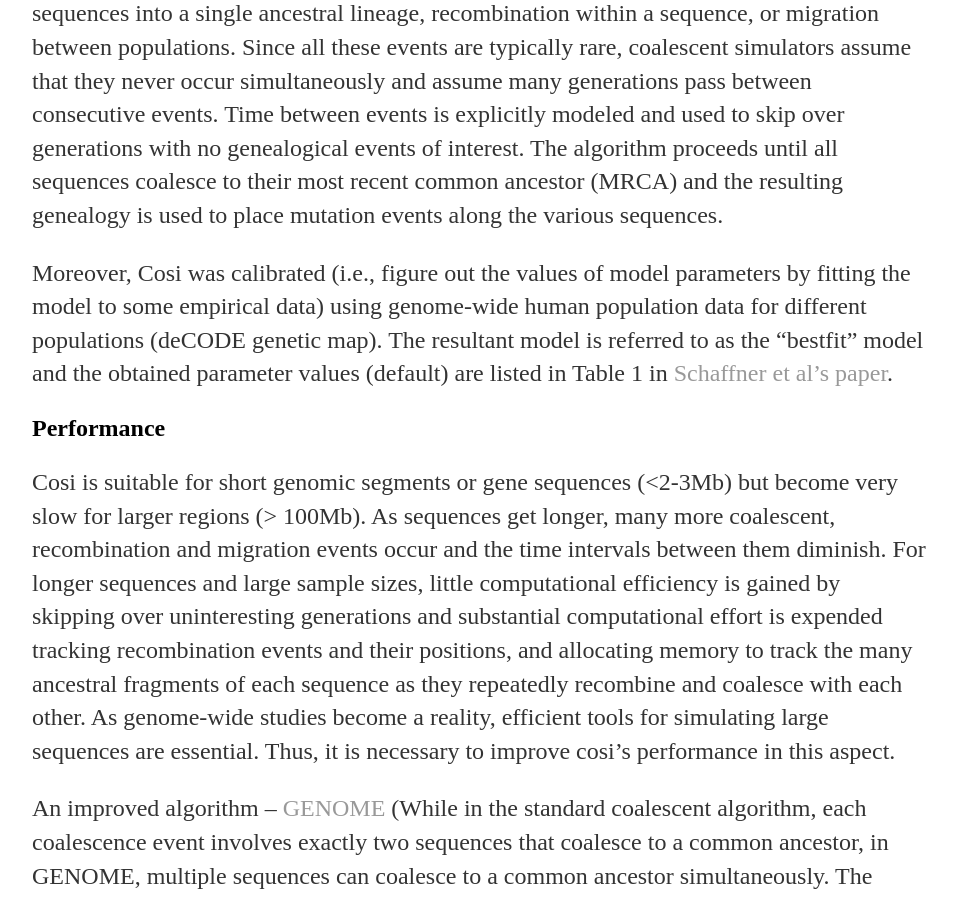
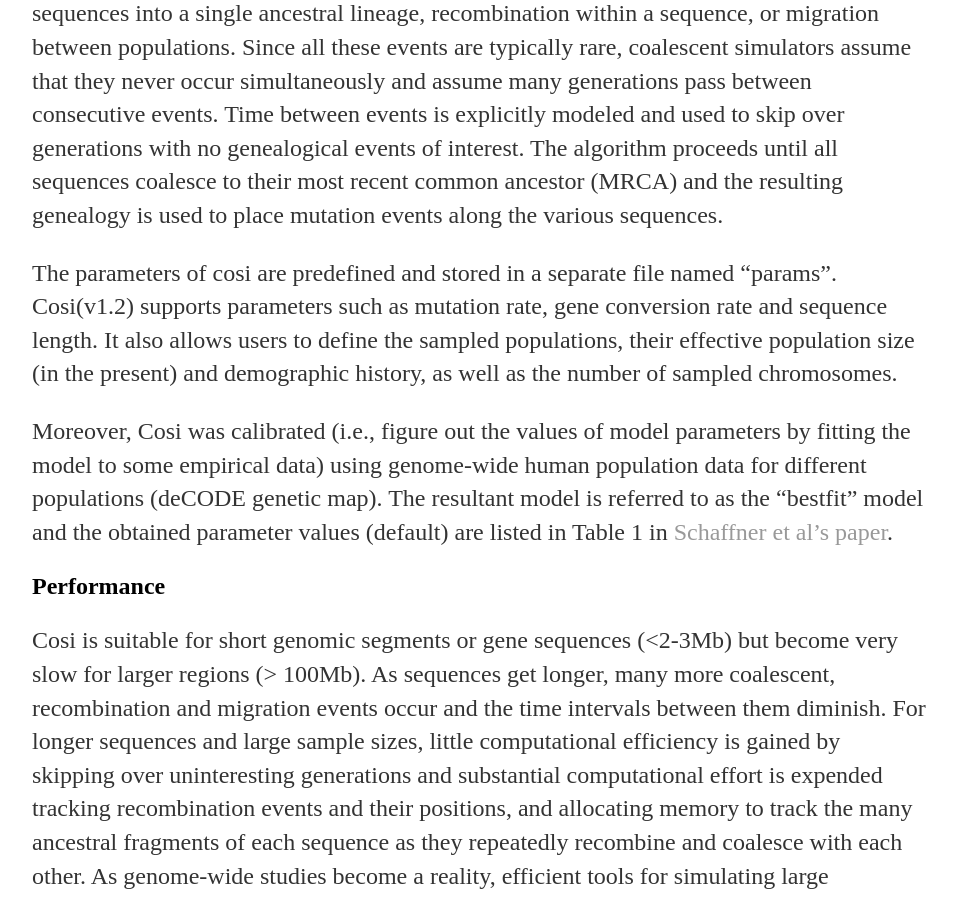
Before and after one commit to lybird300/lybird300.github.io, a Jekyll site: the page built from _posts/2015-04-04-CoJava.md, in a window 1280 px wide and 900 px high, scrolled down 483 px. Shown: the whole window, without its empty margins (160-1117 px from the left). Built offline with Jekyll 4.4.1, drawn with Linux system fonts in a browser that asks for light colours.

Commit message:
Update 2015-04-04-CoJava.md

```diff
--- a/_posts/2015-04-04-CoJava.md
+++ b/_posts/2015-04-04-CoJava.md
@@ -8,7 +8,11 @@ This post is dedicated to <a href="http://www.smithfuneralhomebroadway.com/fh/ob
 
 The <a href="https://popmodels.cancercontrol.cancer.gov/gsr/packages/cosi/">Cosi</a> program (Schaffner et al., 2005) implements a coalescent model similar to the MS program but allows for complex demographic histories and variable recombination rates. Both MS and Cosi implement the standard coalescent approach that simulates genealogical events backward in time. Simulated events typically include the coalescence of two DNA sequences into a single ancestral lineage, recombination within a sequence, or migration between populations. Since all these events are typically rare, coalescent simulators assume that they never occur simultaneously and assume many generations pass between consecutive events. Time between events is explicitly modeled and used to skip over generations with no genealogical events of interest. The algorithm proceeds until all sequences coalesce to their most recent common ancestor (MRCA) and the resulting genealogy is used to place mutation events along the various sequences.
 
+The parameters of cosi are predefined and stored in a separate file named "params". Cosi(v1.2) supports parameters such as mutation rate, gene conversion rate and sequence length. It also allows users to define the sampled populations, their effective population size (in the present) and demographic history, as well as the number of sampled chromosomes.
+
 Moreover, Cosi was calibrated (i.e., figure out the values of model parameters by fitting the model to some empirical data) using genome-wide human population data for different populations (deCODE genetic map). The resultant model is referred to as the "bestfit" model and the obtained parameter values (default) are listed in Table 1 in <a href="http://www.ncbi.nlm.nih.gov/pmc/articles/PMC1310645/">Schaffner et al's paper</a>.
+
+
 
 <h2>Performance</h2>
 Cosi is suitable for short genomic segments or gene sequences (<2-3Mb) but become very slow for larger regions (> 100Mb). As sequences get longer, many more coalescent, recombination and migration events occur and the time intervals between them diminish. For longer sequences and large sample sizes, little computational efficiency is gained by skipping over uninteresting generations and substantial computational effort is expended tracking recombination events and their positions, and allocating memory to track the many ancestral fragments of each sequence as they repeatedly recombine and coalesce with each other. As genome-wide studies become a reality, efficient tools for simulating large sequences are essential. Thus, it is necessary to improve cosi's performance in this aspect.
```
